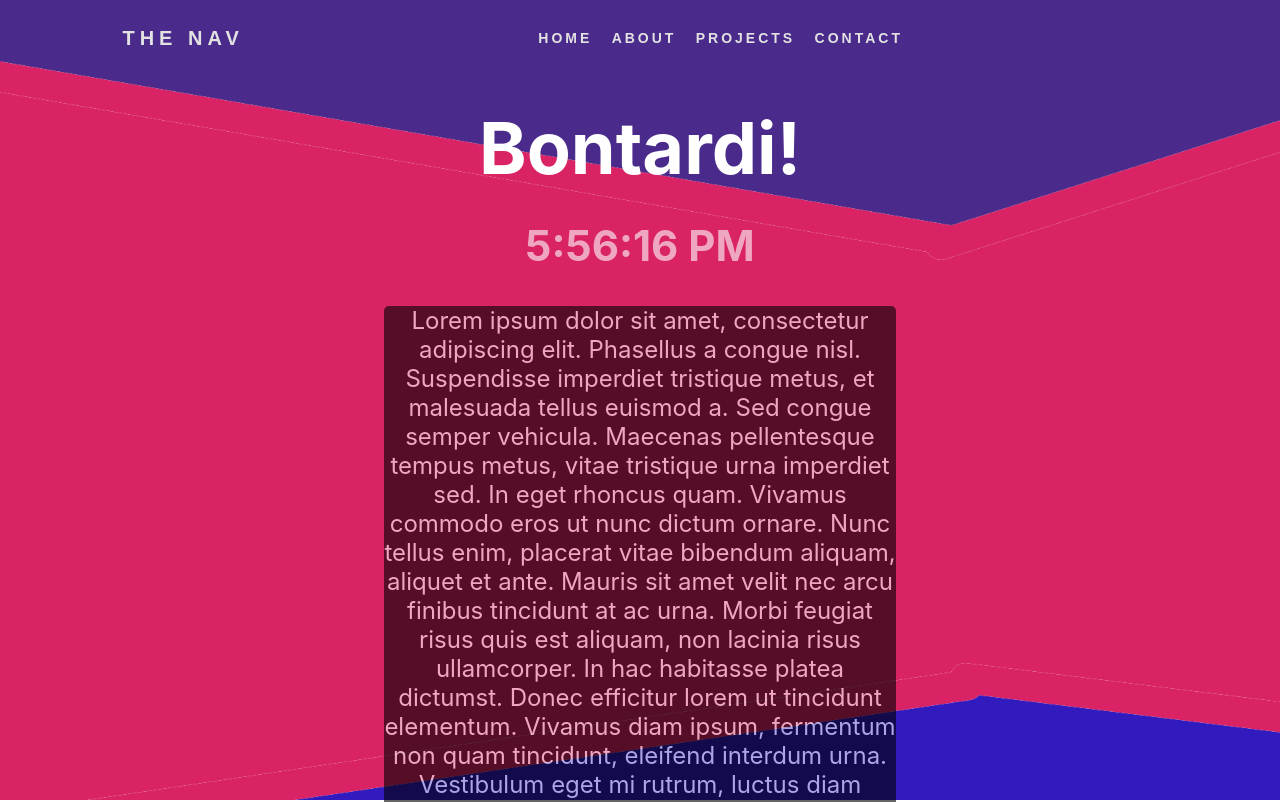
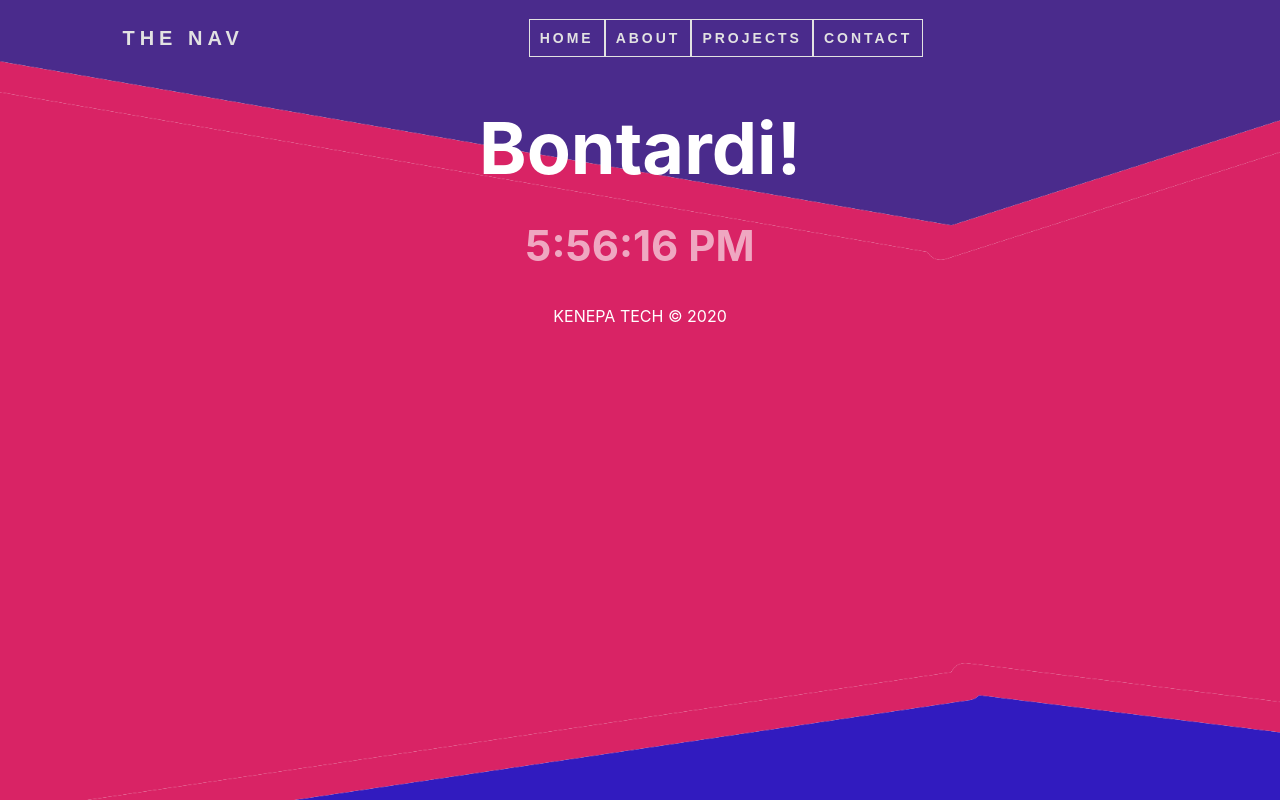
Before and after one commit to KenepaTech/kenepa-website, a React (Create React App) app: page / in a window 1280 px wide. Shown: the top 802 px of the page. Built offline with nearby package versions, Linux system fonts and the light colour scheme.

Commit message:
mod textbox + add friendly nav links

```diff
--- a/src/components/Home.js
+++ b/src/components/Home.js
@@ -10,20 +10,9 @@ export default class Home extends Component {
         return (
             <StyledHome>
                 <Clock />
-                <Textbox>
-                    {/* <p className="welcome">Welcome to Kenepa Tech!</p> */}
+                    <Textbox>
 
-                    {/* <img src="https://i.gyazo.com/2e9f4f175dae62e3bbdbff114ac7b817.png" alt="husky"/> */}
-                    Lorem ipsum dolor sit amet, consectetur adipiscing elit. Phasellus a congue nisl. Suspendisse imperdiet tristique metus, et malesuada tellus euismod a. Sed congue semper vehicula. Maecenas pellentesque tempus metus, vitae tristique urna imperdiet sed. In eget rhoncus quam. Vivamus commodo eros ut nunc dictum ornare. Nunc tellus enim, placerat vitae bibendum aliquam, aliquet et ante. Mauris sit amet velit nec arcu finibus tincidunt at ac urna. Morbi feugiat risus quis est aliquam, non lacinia risus ullamcorper. In hac habitasse platea dictumst. Donec efficitur lorem ut tincidunt elementum. Vivamus diam ipsum, fermentum non quam tincidunt, eleifend interdum urna. Vestibulum eget mi rutrum, luctus diam dignissim, porta leo.
-
-Nam interdum risus sed neque imperdiet tincidunt. Vivamus fringilla ultrices nisi, in gravida justo pulvinar ac. In non dui egestas, venenatis urna at, iaculis turpis. Ut sed odio id felis semper venenatis eget vehicula mi. Proin et massa id sem pellentesque suscipit eget ut massa. Pellentesque tempor dapibus orci eget convallis. Nunc maximus elit lacinia ex pretium luctus tristique eu quam. Fusce sagittis ullamcorper metus a pulvinar. Fusce eget tempus purus. Nam pellentesque risus at eros rhoncus convallis. Vestibulum mollis lectus sed tortor commodo dapibus.
-
-Sed quam magna, ullamcorper et interdum quis, vehicula vitae sem. Quisque dapibus ac sapien eget scelerisque. Aliquam mauris neque, lacinia sit amet blandit at, maximus volutpat quam. Aenean quam nisl, vehicula non vestibulum et, tincidunt sed diam. Sed non odio eu nisl mollis feugiat vel vitae eros. Vestibulum id risus sit amet quam imperdiet gravida. Aenean purus purus, suscipit ac suscipit et, eleifend sit amet nibh. Quisque mollis neque justo, gravida mollis urna cursus ut.
-
-Etiam urna tortor, porta eget leo malesuada, efficitur pharetra leo. Quisque eleifend dui sit amet elementum molestie. Sed ornare vehicula convallis. Phasellus condimentum felis at blandit vehicula. Pellentesque sagittis augue vulputate varius ultricies. Sed pellentesque consequat quam eget consectetur. Maecenas efficitur, lacus auctor blandit iaculis, lectus orci commodo massa, ac placerat neque odio a odio. Donec congue massa velit, et laoreet nulla volutpat sed. Curabitur eget pharetra libero, at hendrerit lectus. Integer et ex sagittis, lobortis lacus non, dapibus dui. Cras ante urna, ullamcorper at convallis ac, congue at libero. Aliquam sit amet elit quis nunc vehicula gravida.
-
-Aliquam ac erat orci. Donec dictum felis eget leo tincidunt tincidunt. Integer rutrum, odio ac pulvinar sagittis, elit justo egestas turpis, quis vulputate nulla massa non nibh. Ut id tortor ullamcorper, aliquet est quis, sagittis erat. Maecenas urna ex, vulputate ac facilisis eu, venenatis sed dolor. Sed diam turpis, mollis id mauris sed, placerat molestie nulla. Donec sit amet dolor vehicula, sollicitudin tortor a, vehicula augue. Quisque luctus ipsum rutrum, lobortis turpis quis, tincidunt libero. Praesent augue neque, semper sed luctus sit amet, condimentum sed ipsum. Nulla cursus facilisis fermentum. Cras eu ex facilisis, dictum leo at, gravida urna. Proin sit amet bibendum nibh. Suspendisse dapibus elit et metus sollicitudin vulputate.
-                </Textbox>
+                    </Textbox>
             </StyledHome>
         )
     }
--- a/src/components/styles/Navbar.styled.js
+++ b/src/components/styles/Navbar.styled.js
@@ -33,6 +33,8 @@ const StyledNavbar = styled.nav`
         letter-spacing: 3px;
         font-weight: bold;
         font-size: 14px;
+        border: solid 1px;
+        padding: 10px;
     }
 
     .burger{
--- a/src/components/styles/Textbox.styled.js
+++ b/src/components/styles/Textbox.styled.js
@@ -1,13 +1,26 @@
 import styled from 'styled-components';
 
+// const StyledTextbox = styled.section`
+//     background-color: black;
+//     text-align: center;
+//     margin-left: 30vw;
+//     margin-right: 30vw;
+//     border-radius: 5px;
+//     opacity: 0.6;
+//     p {
+//         color: white;
+//         padding-top: 5vh;
+//         padding-bottom: 5vh;
+//         padding-left: 5vw;
+//         padding-right: 5vw;
+//     }
+// `
+
 const StyledTextbox = styled.section`
-    background-color: black;
     text-align: center;
-    margin-left: 30vw;
-    margin-right: 30vw;
     border-radius: 5px;
-    opacity: 0.6;
     p {
+        font-size: 5rem;
         color: white;
         padding-top: 5vh;
         padding-bottom: 5vh;
```
